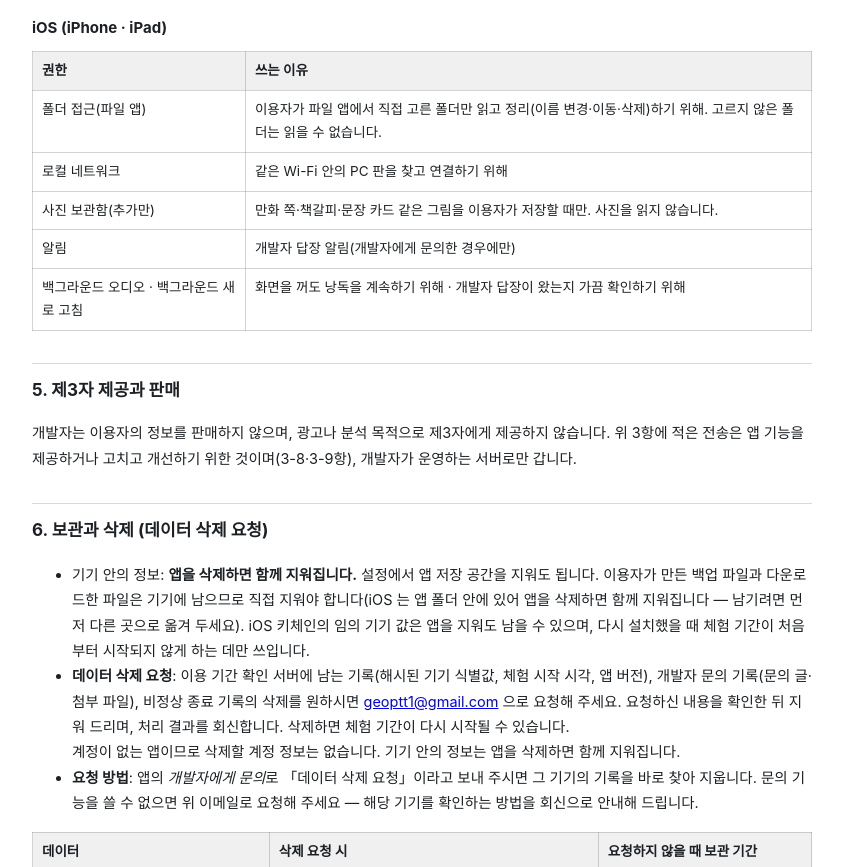
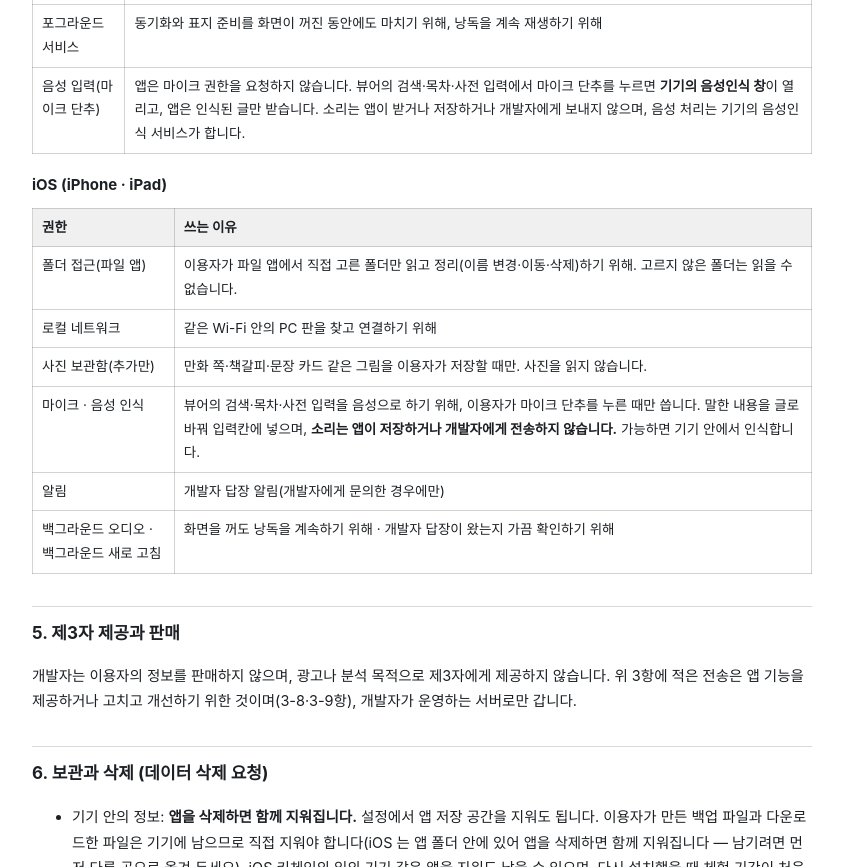
Before and after one commit to allday-lib/wm-dist, a plain HTML site: page privacy.html in a window 1280 px wide. Shown: the part 4232-5099 px from the top of the page, without its empty margins (218-1061 px from the left). Drawn offline with Linux system fonts and the light colour scheme.

Commit message:
개인정보처리방침 4항: 음성 입력(안드로이드 기기 음성인식 창)·iOS 마이크·음성 인식 권한 설명 추가
Co-Authored-By: Claude Sonnet 5.5 <noreply@anthropic.com>

```diff
--- a/privacy.html
+++ b/privacy.html
@@ -138,6 +138,7 @@
   <tr><td>네트워크·Wi-Fi 상태</td><td>같은 Wi-Fi 안에서 PC를 찾기 위해</td></tr>
   <tr><td>알림</td><td>동기화 결과, 표지·작품 정보 가져오기 진행, 낭독 재생 알림</td></tr>
   <tr><td>포그라운드 서비스</td><td>동기화와 표지 준비를 화면이 꺼진 동안에도 마치기 위해, 낭독을 계속 재생하기 위해</td></tr>
+  <tr><td>음성 입력(마이크 단추)</td><td>앱은 마이크 권한을 요청하지 않습니다. 뷰어의 검색·목차·사전 입력에서 마이크 단추를 누르면 <strong>기기의 음성인식 창</strong>이 열리고, 앱은 인식된 글만 받습니다. 소리는 앱이 받거나 저장하거나 개발자에게 보내지 않으며, 음성 처리는 기기의 음성인식 서비스가 합니다.</td></tr>
 </table>
 <h3>iOS (iPhone · iPad)</h3>
 <table>
@@ -145,6 +146,7 @@
   <tr><td>폴더 접근(파일 앱)</td><td>이용자가 파일 앱에서 직접 고른 폴더만 읽고 정리(이름 변경·이동·삭제)하기 위해. 고르지 않은 폴더는 읽을 수 없습니다.</td></tr>
   <tr><td>로컬 네트워크</td><td>같은 Wi-Fi 안의 PC 판을 찾고 연결하기 위해</td></tr>
   <tr><td>사진 보관함(추가만)</td><td>만화 쪽·책갈피·문장 카드 같은 그림을 이용자가 저장할 때만. 사진을 읽지 않습니다.</td></tr>
+  <tr><td>마이크 · 음성 인식</td><td>뷰어의 검색·목차·사전 입력을 음성으로 하기 위해, 이용자가 마이크 단추를 누른 때만 씁니다. 말한 내용을 글로 바꿔 입력칸에 넣으며, <strong>소리는 앱이 저장하거나 개발자에게 전송하지 않습니다.</strong> 가능하면 기기 안에서 인식합니다.</td></tr>
   <tr><td>알림</td><td>개발자 답장 알림(개발자에게 문의한 경우에만)</td></tr>
   <tr><td>백그라운드 오디오 · 백그라운드 새로 고침</td><td>화면을 꺼도 낭독을 계속하기 위해 · 개발자 답장이 왔는지 가끔 확인하기 위해</td></tr>
 </table>
```
